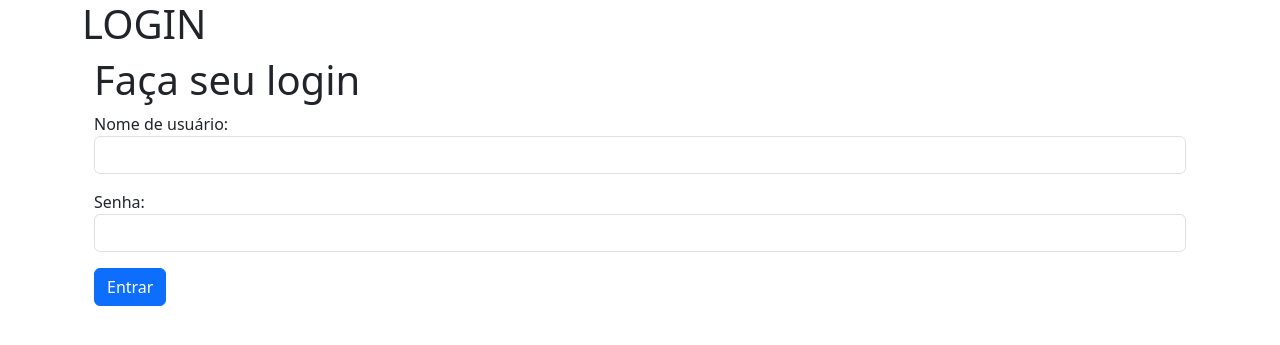
After one commit to DevKaue/Curso_Alura_Flask, a Flask app: page /login in a window 1280 px wide. The commit adds this page. Shown: the top 345 px of the page. Run offline with Flask 3, Linux system fonts and the light colour scheme; some libraries are stand-ins or nearby versions.

Commit message:
Autenticando usuários com sessão do FLASK

```diff
--- a/jogoeca/jogoteca.py
+++ b/jogoeca/jogoteca.py
@@ -1,4 +1,4 @@
-from flask import Flask, render_template, request, redirect
+from flask import Flask, render_template, request, redirect, session, flash
 
 class Jogo:
     def __init__(self, nome, categoria, console):
@@ -13,6 +13,7 @@ jogo3 = Jogo('Mortal Kombat', 'Luta', 'PS2')
 lista = [jogo1,jogo2,jogo3]
 
 app = Flask(__name__)
+app.secret_key = 'teste_flask'
 
 @app.route('/')
 def index():
@@ -33,4 +34,24 @@ def criarJogo():
 
     return redirect('/')
 
+@app.route('/login')
+def login():
+    return render_template('login.html', titulo='Login')
+
+@app.route('/autenticar', methods=['POST',])
+def autenticar():
+    if 'alohomora' == request.form['senha']:
+        session['usuario_logado'] = request.form['usuario']
+        flash(session['usuario_logado'] + 'Usuario logado com sucesso!')
+        return redirect('/')
+    else:
+        flash('Usuario não autorizado')
+        return redirect('/login')
+
+@app.route('/logout')
+def logout():
+    session['usuario_logado'] = None
+    flash('Logout efetuado com sucesso!')
+    return redirect('/login')
+
 app.run(debug=True)
--- /dev/null
+++ b/jogoeca/templates/login.html
@@ -0,0 +1,11 @@
+{% extends "template.html"%}
+{% block conteudo %}
+    <div class="container">
+        <h1>Faça seu login</h1>
+        <form method="POST" action="/autenticar">
+            <p><label>Nome de usuário:</label> <input class="form-control" type="text" name="usuario" required></p>
+            <p><label>Senha:</label> <input class="form-control" type="password" name="senha" required></p>
+            <p><button class="btn btn-primary" type="submit">Entrar</button></p>
+        </form>
+    </div>
+{% endblock %}
--- a/jogoeca/templates/template.html
+++ b/jogoeca/templates/template.html
@@ -8,6 +8,17 @@
   </head>
   <body>
     <div class="container">
+
+        {% with messages = get_flashed_messages() %}
+            {% if messages %}
+                <ul id="messages" class="list-unstyled">
+                {% for message in messages %}
+                    <li class="alert alert-success">{{ message }}</li>
+                {% endfor %}
+                </ul>
+            {% endif %}
+        {% endwith %}
+
         <div class="page-header">
             <h1>{{ titulo.upper() }}</h1>
         </div>
```
